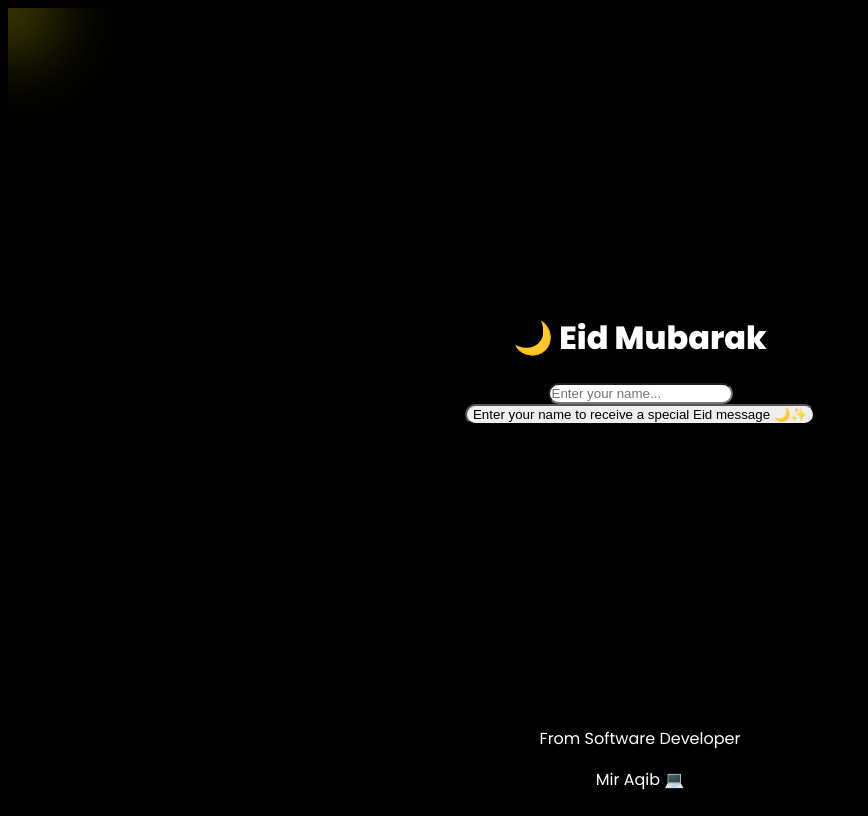
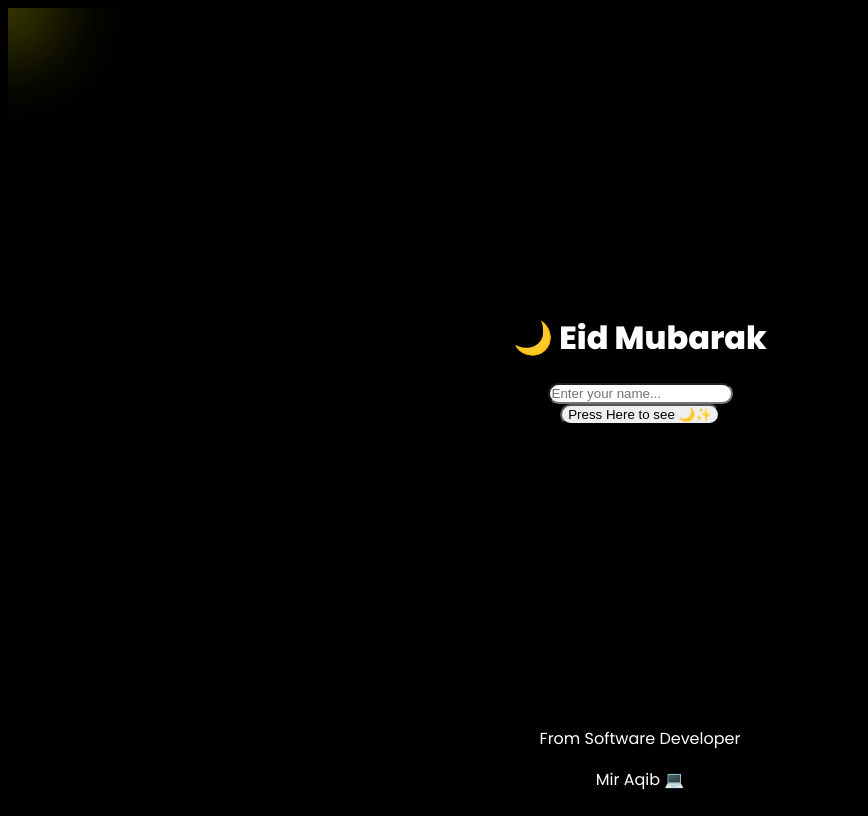
Before and after one commit to Miraqib20/eid-mubark, a React (Vite) app: page / in a window 1280 px wide. Shown: the whole page, without its empty margins (0-868 px from the left). Built offline with nearby package versions, Linux system fonts and the light colour scheme.

Commit message:
Update Home.jsx

```diff
--- a/src/pages/Home.jsx
+++ b/src/pages/Home.jsx
@@ -137,7 +137,7 @@ Wishing you and your family a joyful and prosperous Eid. ✨ Ameen 🙌`;
               onClick={() => setShow(true)}
               className="bg-yellow-400 text-black px-6 py-3 rounded-full text-lg font-semibold hover:scale-110 transition"
             >
-              Enter your name to receive a special Eid message 🌙✨
+              Press Here to see 🌙✨
             </button>
           </>
         ) : (
```
